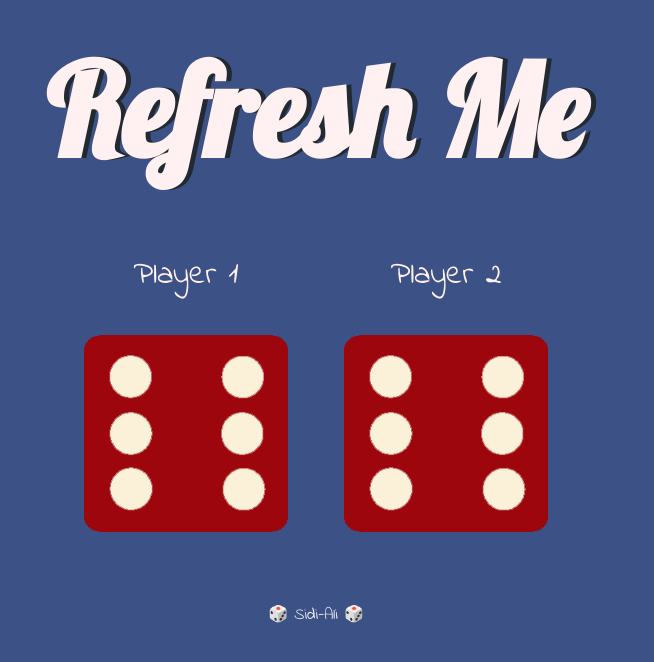
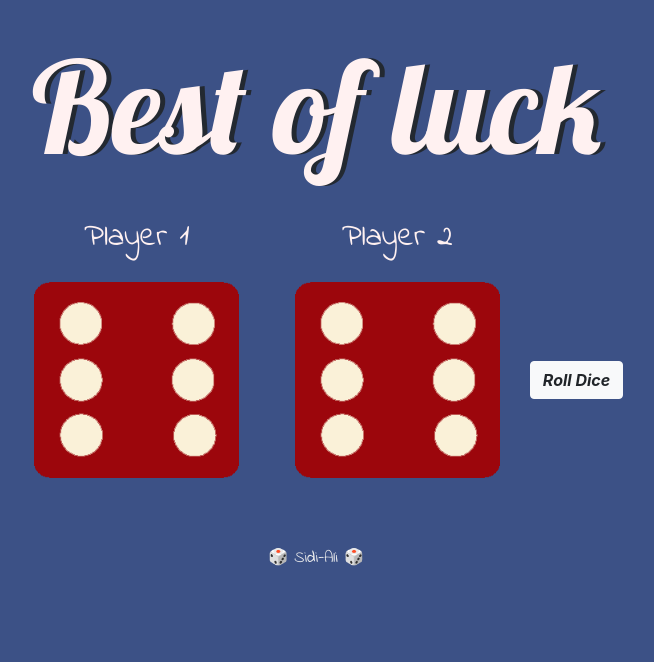
Before and after one commit to Sidi-Ali/Dice, a plain HTML site: page index.html in a window 1280 px wide. Shown: the whole page, without its empty margins (324-978 px from the left). Drawn offline with nearby package versions, Linux system fonts and the light colour scheme.

Commit message:
Update index.html
Bootstrap and button added.

```diff
--- a/index.html
+++ b/index.html
@@ -3,6 +3,7 @@
   <head>
     <meta charset="utf-8">
     <title>Dicee</title>
+    <link rel="stylesheet" href="https://maxcdn.bootstrapcdn.com/bootstrap/4.0.0/css/bootstrap.min.css" integrity="sha384-Gn5384xqQ1aoWXA+058RXPxPg6fy4IWvTNh0E263XmFcJlSAwiGgFAW/dAiS6JXm" crossorigin="anonymous">
     <link rel="stylesheet" href="styles.css">
     <link href="https://fonts.googleapis.com/css?family=Indie+Flower|Lobster" rel="stylesheet">
 
@@ -10,7 +11,7 @@
   <body>
 
   <div class="container">
-      <h1>Refresh Me</h1>
+      <h1>Best of luck</h1>
 
       <div class="dice">
         <p>Player 1</p>
@@ -22,6 +23,7 @@
         <img class="img2" src="images/dice6.png">
       </div>
 
+      <button type="button" class="btn btn-light "  ><strong><em>Roll Dice</em></strong></button>
   </div>
     <script src="gamePlay.js" charset="utf-8"></script>
   </body>
```
